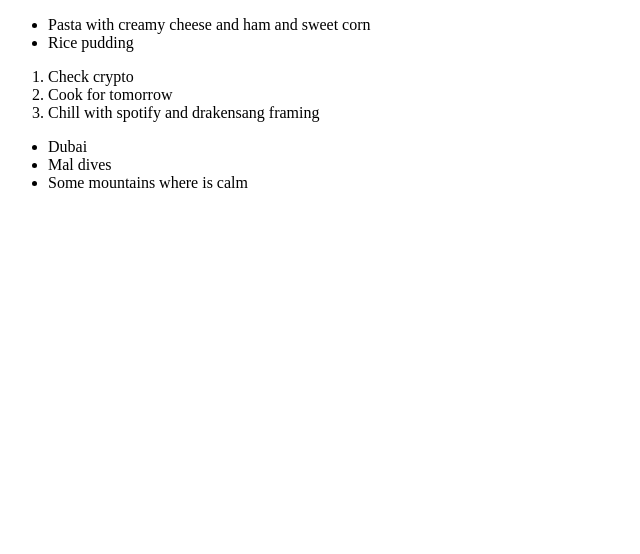
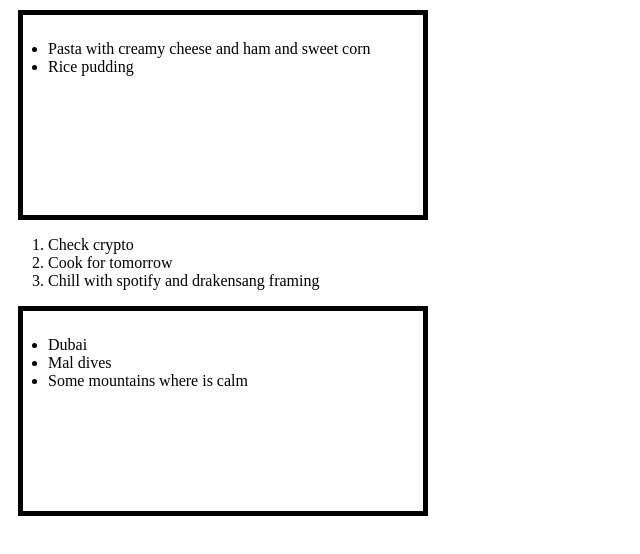
Before and after one commit to JozefSaj/html_playing, a plain HTML site: page index.html in a window 1280 px wide. Shown: the whole page, without its empty margins (0-640 px from the left). Drawn offline with Linux system fonts and the light colour scheme.

Commit message:
box model

```diff
--- a/index.html
+++ b/index.html
@@ -3,6 +3,7 @@
     <head>
         <meta charset="UTF-8">
         <title>My First Website</title>
+        <link rel="stylesheet" href="style.css">
     </head>
     <body>
 
--- /dev/null
+++ b/style.css
@@ -0,0 +1,7 @@
+ul{
+    width: 350px;
+    height: 150px;
+    margin: 10px;
+    padding: 25px;
+    border: 5px solid black;
+}
```
